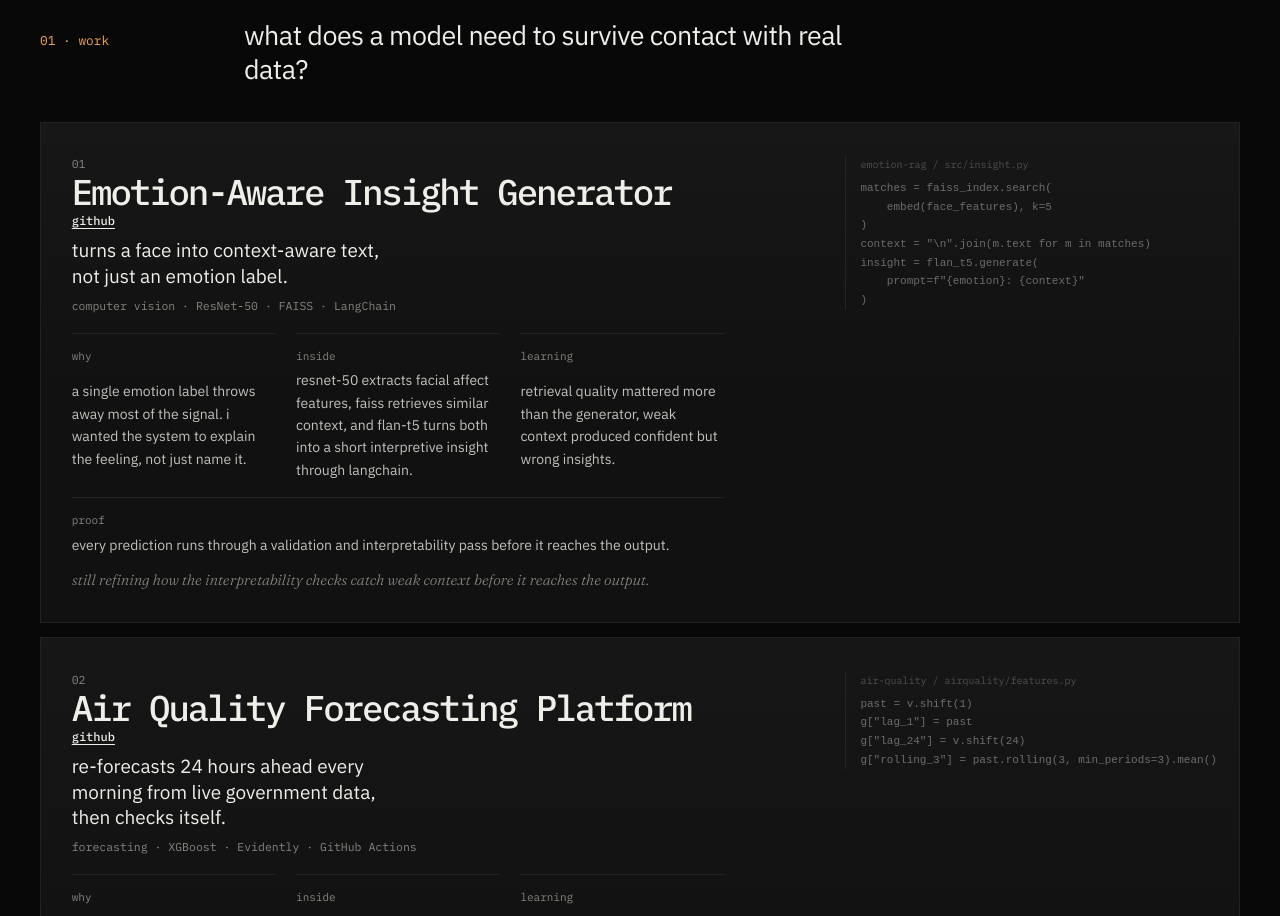
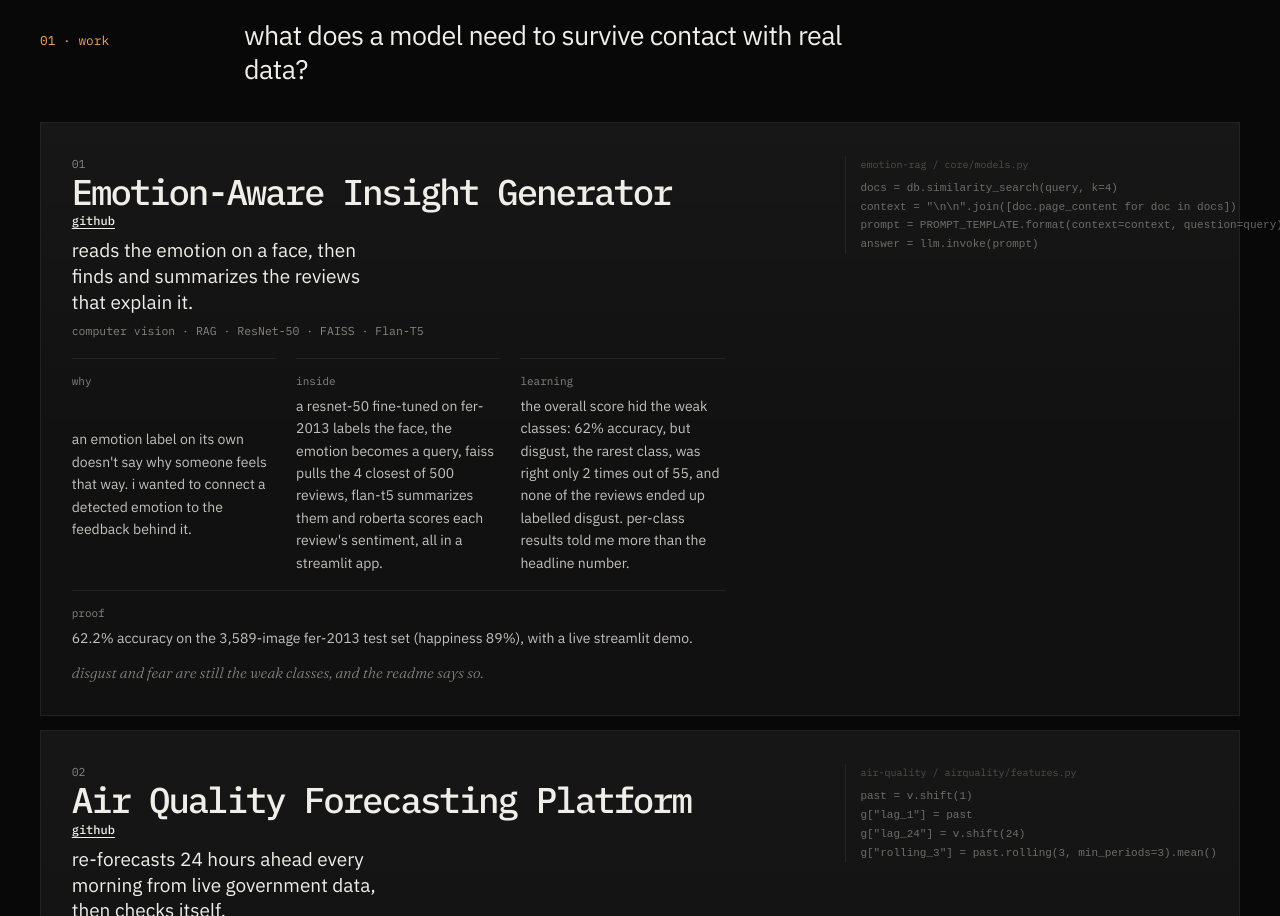
Before and after one commit to JayaSaiKishore7/JayaSaiKishore7.github.io, a React (Vite) app: page / in a window 1280 px wide. Shown: the part 540-1456 px from the top of the page. Built offline with nearby package versions, Linux system fonts and the light colour scheme.

Commit message:
Update the emotion RAG project card to match the code and results

```diff
--- a/src/data/projects.js
+++ b/src/data/projects.js
@@ -2,28 +2,25 @@ export const projects = [
   {
     id: "emotion-rag",
     title: "Emotion-Aware Insight Generator",
-    what: "turns a face into context-aware text, not just an emotion label.",
-    meta: "computer vision · ResNet-50 · FAISS · LangChain",
-    tags: ["ResNet-50", "FAISS", "LangChain", "Flan-T5"],
+    what: "reads the emotion on a face, then finds and summarizes the reviews that explain it.",
+    meta: "computer vision · RAG · ResNet-50 · FAISS · Flan-T5",
+    tags: ["ResNet-50", "FAISS", "LangChain", "Flan-T5", "RoBERTa", "Streamlit"],
     link: "https://github.com/JayaSaiKishore7/Emotion_RAG_Application",
     notes: {
-      why: "a single emotion label throws away most of the signal. i wanted the system to explain the feeling, not just name it.",
+      why: "an emotion label on its own doesn't say why someone feels that way. i wanted to connect a detected emotion to the feedback behind it.",
       inside:
-        "resnet-50 extracts facial affect features, faiss retrieves similar context, and flan-t5 turns both into a short interpretive insight through langchain.",
+        "a resnet-50 fine-tuned on fer-2013 labels the face, the emotion becomes a query, faiss pulls the 4 closest of 500 reviews, flan-t5 summarizes them and roberta scores each review's sentiment, all in a streamlit app.",
       learning:
-        "retrieval quality mattered more than the generator, weak context produced confident but wrong insights.",
+        "the overall score hid the weak classes: 62% accuracy, but disgust, the rarest class, was right only 2 times out of 55, and none of the reviews ended up labelled disgust. per-class results told me more than the headline number.",
     },
-    proof: "every prediction runs through a validation and interpretability pass before it reaches the output.",
-    aside: "still refining how the interpretability checks catch weak context before it reaches the output.",
+    proof: "62.2% accuracy on the 3,589-image fer-2013 test set (happiness 89%), with a live streamlit demo.",
+    aside: "disgust and fear are still the weak classes, and the readme says so.",
     frag: {
-      file: "emotion-rag / src/insight.py",
-      code: `matches = faiss_index.search(
-    embed(face_features), k=5
-)
-context = "\\n".join(m.text for m in matches)
-insight = flan_t5.generate(
-    prompt=f"{emotion}: {context}"
-)`,
+      file: "emotion-rag / core/models.py",
+      code: `docs = db.similarity_search(query, k=4)
+context = "\\n\\n".join([doc.page_content for doc in docs])
+prompt = PROMPT_TEMPLATE.format(context=context, question=query)
+answer = llm.invoke(prompt)`,
     },
   },
   {
```
